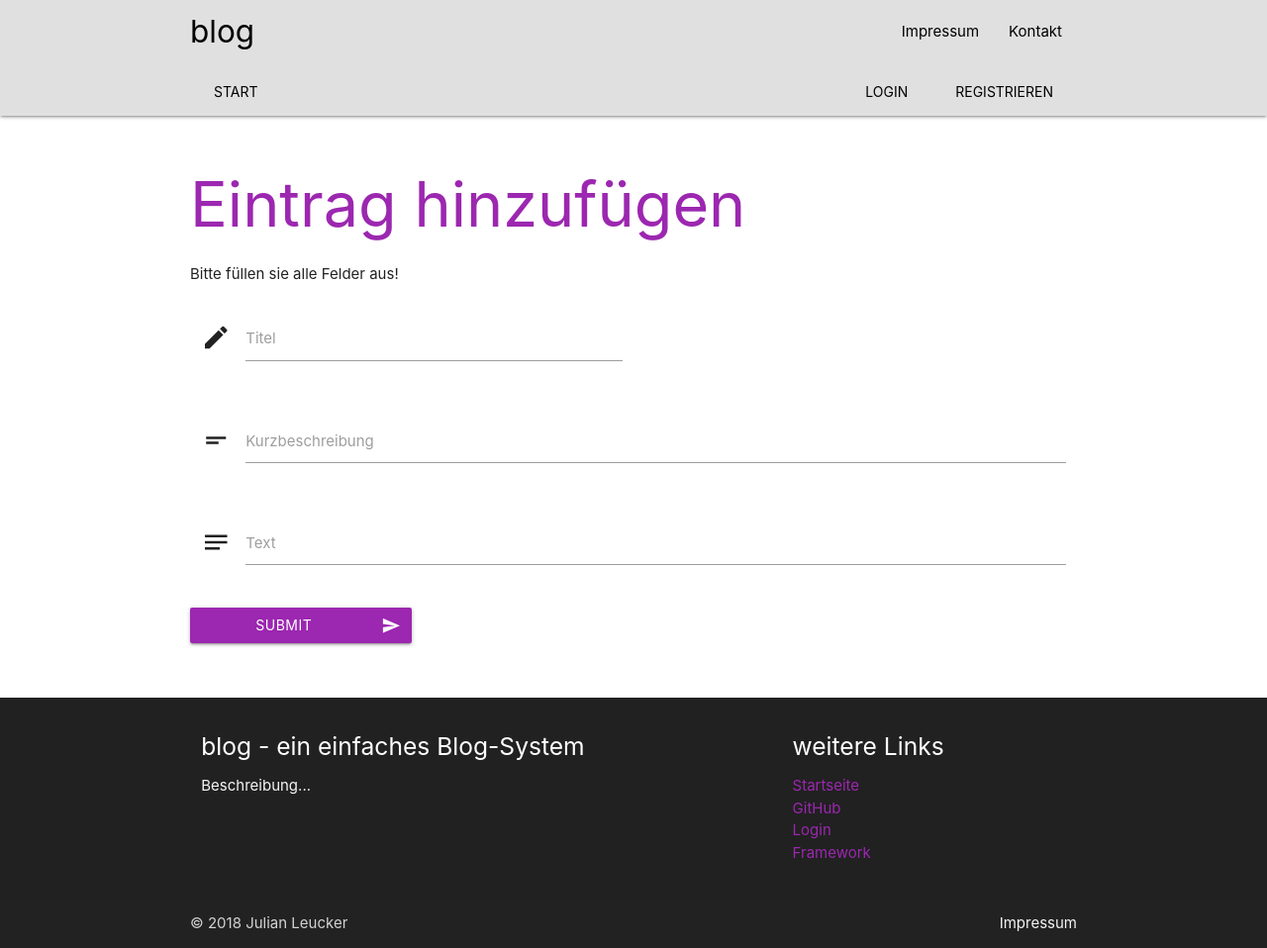
After one commit to ZugBahnHof/blog, a PHP site: page /add_article.php in a window 1280 px wide. The commit adds this page. Shown: the whole page at 99% size. Run offline with PHP 8.4, Linux system fonts and the light colour scheme; tables that the repository leaves empty hold one stand-in row (values such as "Sample post"); data that the repository does not hold is empty; a stand-in replaces the project's code that opens the database connection.

Commit message:
Formular für neue Artikel

```diff
--- /dev/null
+++ b/add_article.php
@@ -0,0 +1,44 @@
+<?php
+$site_title = "Index";
+$a4="active";
+$r4="&raquo;";
+$site_color = "purple";
+$site_color_text = "purple-text";
+$site_color_html = "#9c27b0";
+include 'inc/header.inc.php';
+?>
+<h1 class="<?=$site_color_text?>">Eintrag hinzufügen</h1>
+<p>Bitte füllen sie alle Felder aus!</p>
+<div class="row">
+   <form class="col s12" action="upload.php" method="post">
+     <div class="row">
+       <div class="input-field col s12 l6">
+         <i class="material-icons prefix">edit</i>
+         <input id="title" name="title" type="text" class="validate" required>
+         <label for="title">Titel</label>
+       </div>
+     </div>
+     <div class="row">
+         <div class="input-field col s12">
+           <i class="material-icons prefix">short_text</i>
+           <textarea id="description" name="description" class="materialize-textarea validate" required data-length="255"></textarea>
+           <label for="description">Kurzbeschreibung</label>
+         </div>
+     </div>
+     <div class="row">
+       <div class="input-field col s12">
+         <i class="material-icons prefix">notes</i>
+         <textarea id="text" name="text" class="materialize-textarea validate" required></textarea>
+         <label for="ingredients">Text</label>
+       </div>
+     </div>
+     <div class="row">
+       <button class="<?=$site_color?> btn waves-effect waves-light col s12 m6 l3" type="submit">Submit
+         <i class="material-icons right">send</i>
+       </button>
+     </div>
+   </form>
+ </div>
+<?php
+ include 'inc/footer.inc.php';
+ ?>
--- a/inc/header.inc.php
+++ b/inc/header.inc.php
@@ -90,7 +90,7 @@ switch ( $logged_in ) {
 						<?php if($logged_in==true){?>
 							<li class="tab tab_head"><a href=".php" class="black-text <?php echo $a2;?>">Blog</a></li>
 							<li class="tab tab_head"><a href=".php" class="black-text <?php echo $a3;?>">Bearbeiten</a></li>
-							<li class="tab tab_head"><a href=".php" class="black-text <?php echo $a4;?>">Eintrag hinzufügen</a></li>
+							<li class="tab tab_head"><a href="add_article.php" class="black-text <?php echo $a4;?>">Eintrag hinzufügen</a></li>
 							<li class="tab tab_head right"><a href="settings.php" class="black-text <?php echo $a00;?>">Einstellungen</a></li>
 						<?php } else { ?>
 							<li class="tab tab_head right"><a href="register.php" class="black-text <?php echo $a00;?>">Registrieren</a></li>
```
